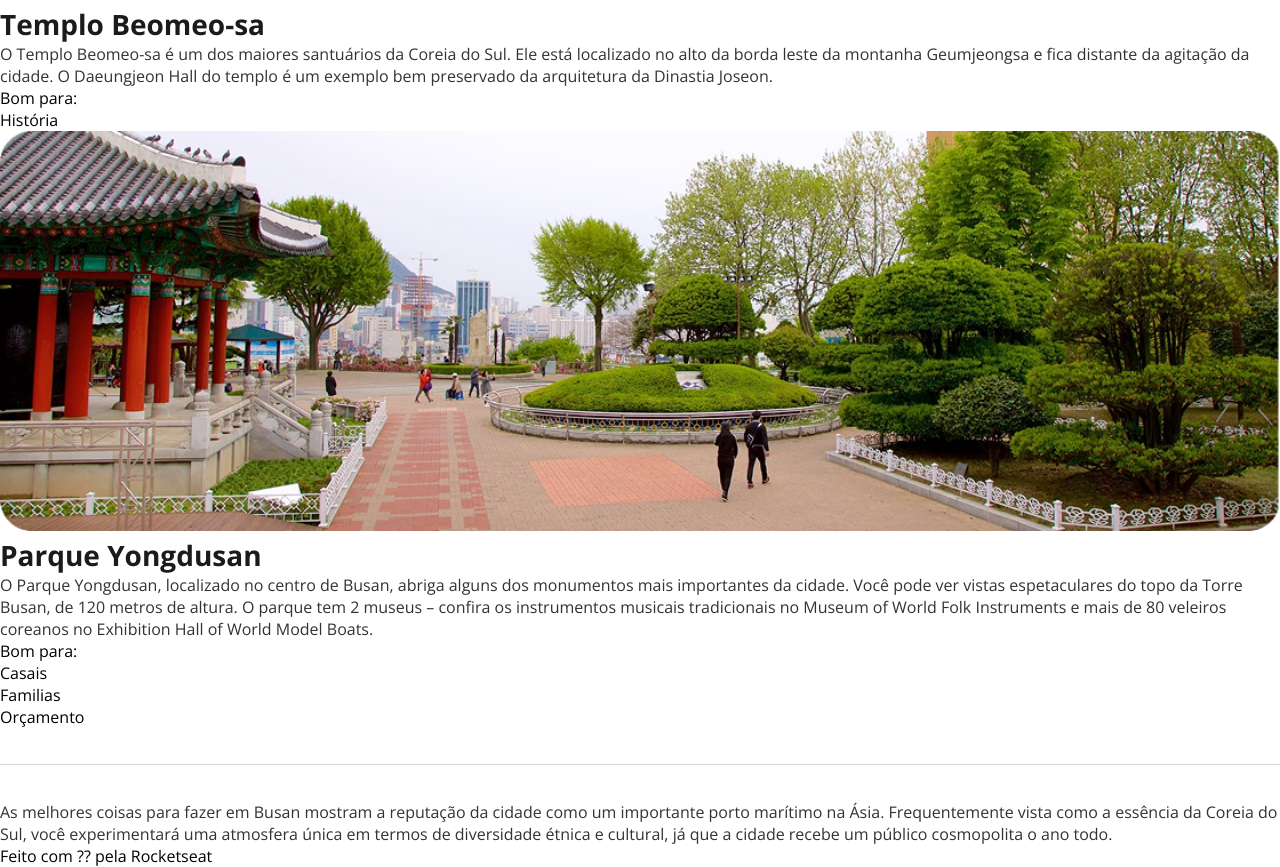
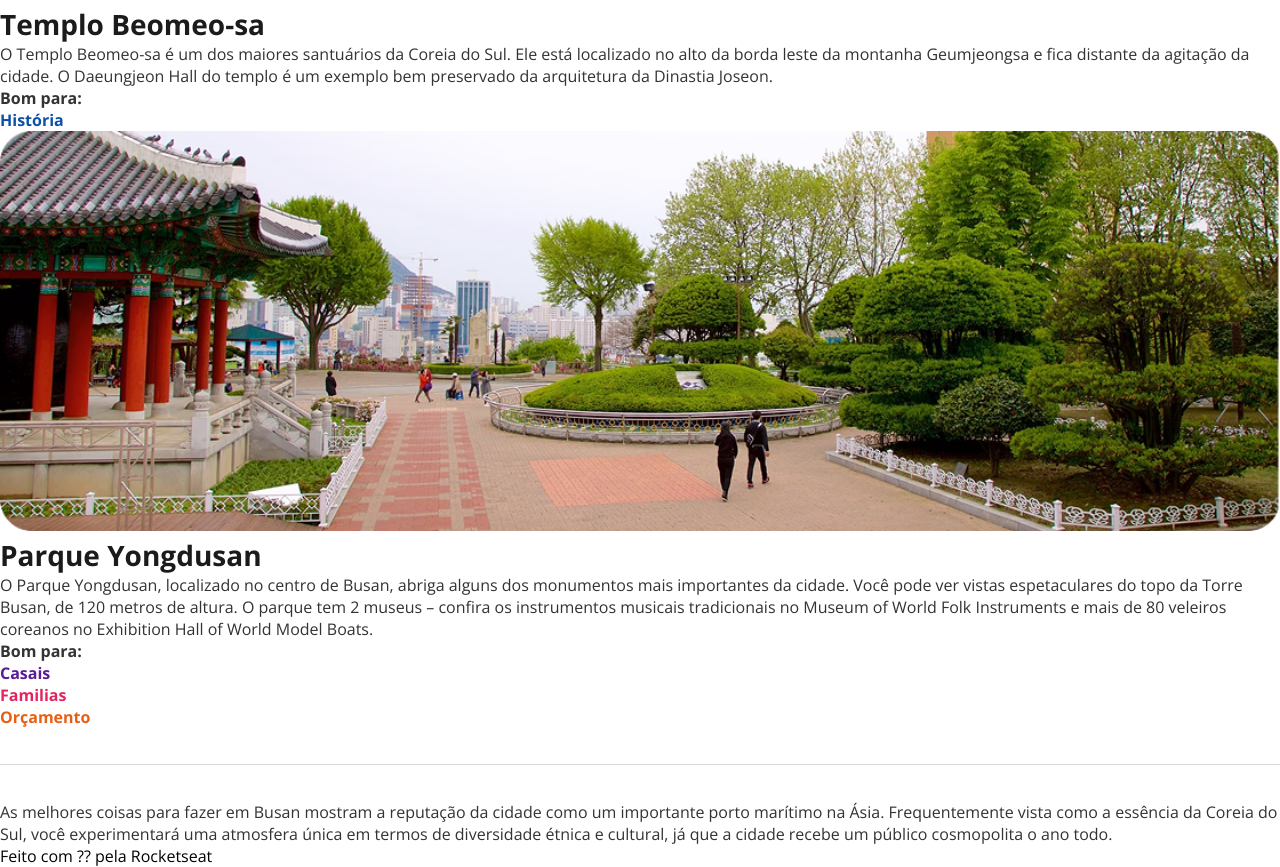
Before and after one commit to DescomplicaDevDan/Local-tur-stico, a plain HTML site: page index.html in a window 1280 px wide. Shown: the part 2164-3031 px from the top of the page. Drawn offline with nearby package versions, Linux system fonts and the light colour scheme.

Commit message:
aplicando cores e estilos em fontes

```diff
--- a/index.html
+++ b/index.html
@@ -54,7 +54,7 @@
                         <p class="texto">O Templo Haedong Yonggungsa é um templo budista localizado no extremo nordeste de Busan. Construído em 1376, é um dos
                             poucos templos na Coreia construídos à beira-mar – você pode desfrutar de vistas do Mar do Leste de um lado e de belas
                             montanhas do outro.</p>
-                        <p>Bom para:</p>
+                        <p class="lista">Bom para:</p>
                         <ul>
                             <li>História</li>
                         </ul>
@@ -68,9 +68,9 @@
                         <p class="texto">O Templo Beomeo-sa é um dos maiores santuários da Coreia do Sul. Ele está localizado no alto da borda leste da montanha
                             Geumjeongsa e fica distante da agitação da cidade. O Daeungjeon Hall do templo é um exemplo bem preservado da arquitetura
                             da Dinastia Joseon.</p>
-                        <p>Bom para:</p>
+                        <p class="lista">Bom para:</p>
                         <ul>
-                            <li>História</li>
+                            <li class="historia">História</li>
                         </ul>
                     </section>
                 </li>
@@ -82,11 +82,11 @@
                         <p class="texto">O Parque Yongdusan, localizado no centro de Busan, abriga alguns dos monumentos mais importantes da cidade. Você pode ver vistas
                             espetaculares do topo da Torre Busan, de 120 metros de altura. O parque tem 2 museus – confira os instrumentos musicais tradicionais
                             no Museum of World Folk Instruments e mais de 80 veleiros coreanos no Exhibition Hall of World Model Boats.</p>
-                        <p>Bom para:</p>
+                        <p class="lista">Bom para:</p>
                         <ul>
-                            <li>Casais</li>
-                            <li>Familias</li>
-                            <li>Orçamento</li>
+                            <li class="purple">Casais</li>
+                            <li class="pink">Familias</li>
+                            <li class="orange">Orçamento</li>
                         </ul>
                     </section>
                 </li>
--- a/styles.css
+++ b/styles.css
@@ -5,6 +5,7 @@
 
 :root {
     font-family: "Open Sans", sans-serif;
+    line-height: auto;
 }
 
 img {
@@ -16,7 +17,6 @@ img {
     color: #E1624F;
     text-transform: uppercase;
     font-weight: 700;
-
 }
 
 .titulo {
@@ -52,6 +52,26 @@ h3 {
     font-weight: 700;
 }
 
+.lista, .historia, .purple, .pink, .orange {
+    color: #333333;
+    font-size: 16px;
+    font-weight: 700;
+}
+ .historia {
+    color: #0C51A7;
+ }
+
+ .purple {
+    color: #591B98;
+ }
+
+ .pink {
+    color: #E5245E;
+ }
+
+ .orange {
+    color: #E95E10;
+ }
 
 .divider {
     width: 100%;
```
